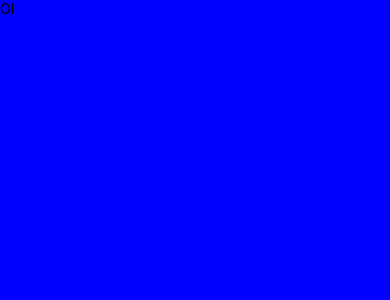
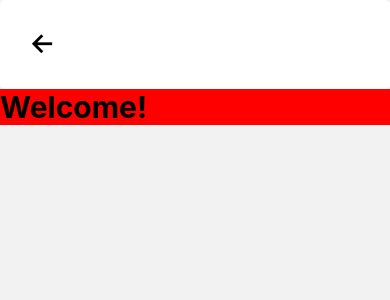
Before and after one commit to letticiaAndrade/CreateScreenLogin, a React Native app: screen /Login in a window 390 px wide. Shown: the top 300 px of the page. Built offline with nearby package versions, Linux system fonts and the light colour scheme.

Commit message:
alterando tela de Login

```diff
--- a/src/screen/Login.jsx
+++ b/src/screen/Login.jsx
@@ -1,10 +1,21 @@
 import React from "react";
 import { Text, View } from "react-native";
+import { Ionicons } from '@expo/vector-icons';
 
-export const Login= ()=> {
+export const Login= ({navigation})=> {
     return (
-        <View style={{backgroundColor: 'blue', flex:1}}>
-            <Text>OI</Text>
+        <View style={{flex:1}}>
+            <View>
+                <Ionicons.Button name="arrow-back" size={30} color={'black'} backgroundColor='white' onPress={()=> navigation.navigate('Home')}
+                 style={{margin: 20}}>
+
+                </Ionicons.Button>
+            </View>
+
+            <View style={{backgroundColor:"red"}}>
+                <Text style={{fontWeight:'bold', fontSize:30}}>Welcome!</Text>
+            </View>
+
         </View>
     )
 }
```
